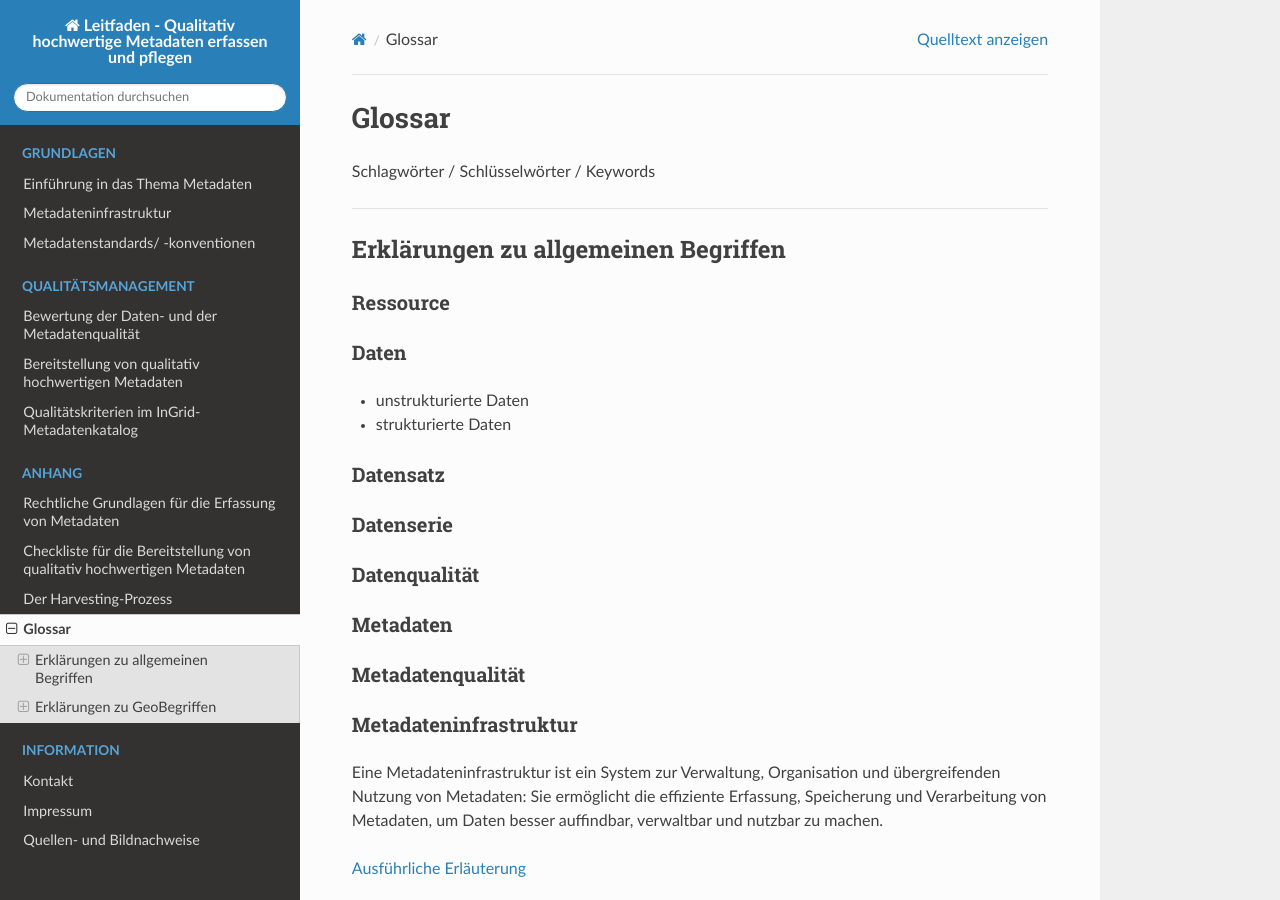
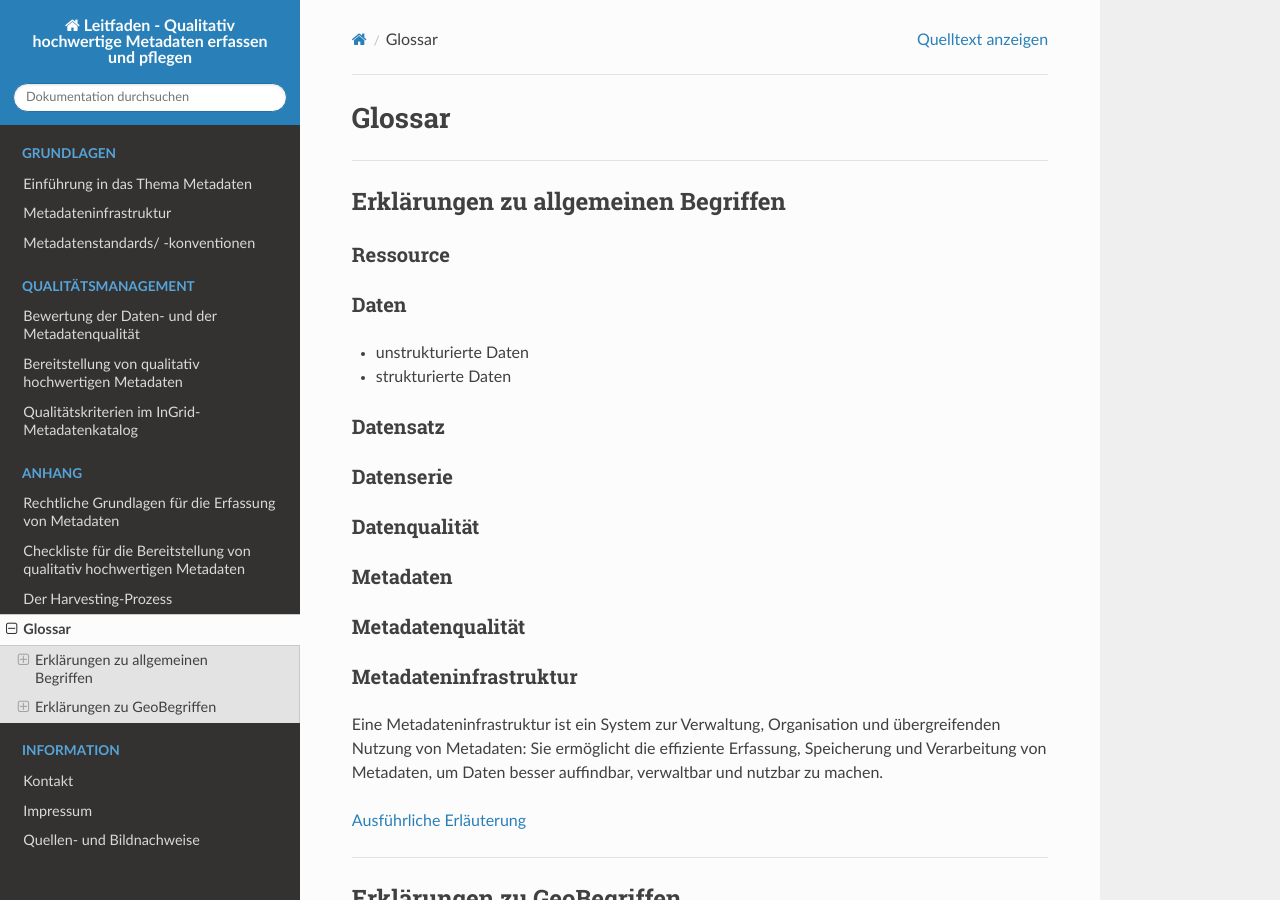
Before and after one commit to tomiwo/ingrid-mdk-st-high-quality-metadata, a Sphinx documentation site: the page built from docs/anhang/wichtige-begriffe.rst, in a window 1280 px wide and 900 px high. Built offline with Sphinx 7.4.7 and the Read the Docs theme 3.1.0, drawn with Linux system fonts in a browser that asks for light colours.

Commit message:
Update wichtige-begriffe.rst

```diff
--- a/docs/anhang/wichtige-begriffe.rst
+++ b/docs/anhang/wichtige-begriffe.rst
@@ -1,8 +1,6 @@
 
 Glossar
 =======
-
-Schlagwörter / Schlüsselwörter / Keywords
 
 -----------------------------------------------------------------------------------------------
 
```
